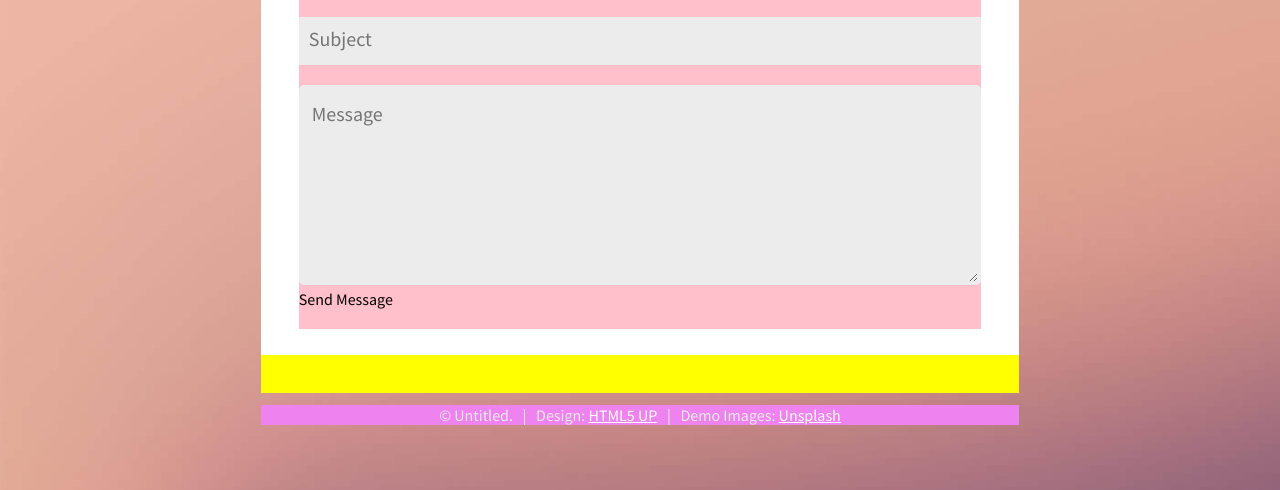
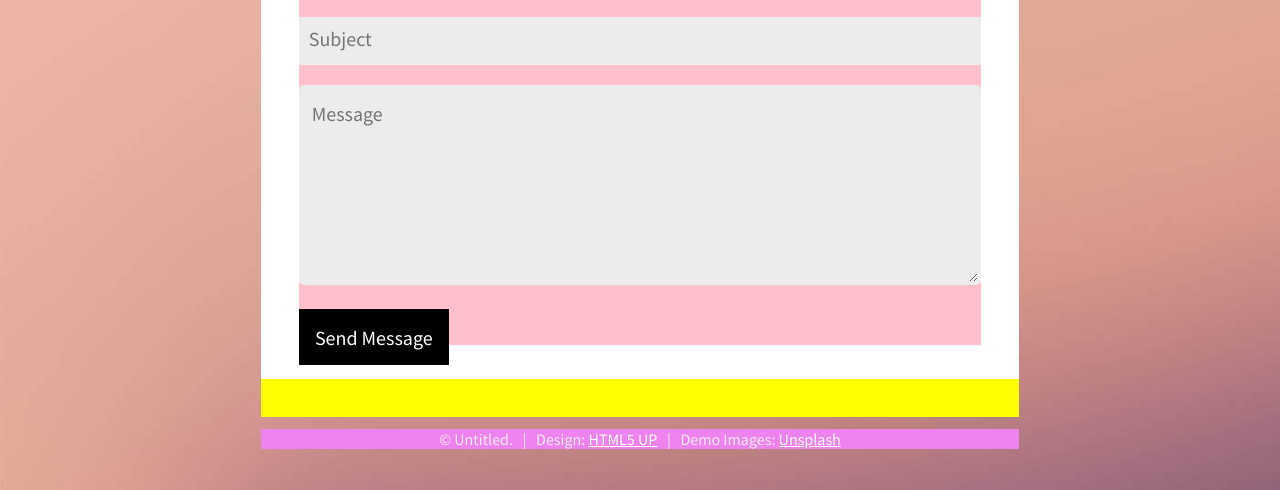
Before and after one commit to csachdeva83/HTML_CSS_Practice_Projects, a plain HTML site: page Practice_7/contact.html in a window 1280 px wide. Shown: the part 310-800 px from the top of the page. Drawn offline with Linux system fonts and the light colour scheme.

Commit message:
Send Button

```diff
--- a/Practice_7/css/contact.css
+++ b/Practice_7/css/contact.css
@@ -12,7 +12,7 @@ body{
 .wrapper{
     background-color: yellow;
     width: 60%;
-    height: 80vh;
+    height: 83vh;
     margin: 5% 20%;
 }
 
@@ -42,7 +42,7 @@ body{
 .main-container{
     background-color: white;
     margin-bottom: 50px;
-    height: 63vh;
+    height: 66vh;
 }
 
 .links{
@@ -78,7 +78,7 @@ body{
 .contact-container{
     background-color: pink;
     width: 90%;
-    height: 55vh;
+    height: 57vh;
     margin: 5% 5%;
 }
 
@@ -131,3 +131,15 @@ textarea{
 textarea::placeholder{
     padding-top: 13px;
 }
+
+.send-box{
+    margin-top: 20px;
+    color: white;
+    background-color: black ;
+    height: 7vh;
+    width: 22%;
+    display: flex;
+    align-items: center;
+    justify-content: center;
+    font-size: 1.25rem;
+}
```
